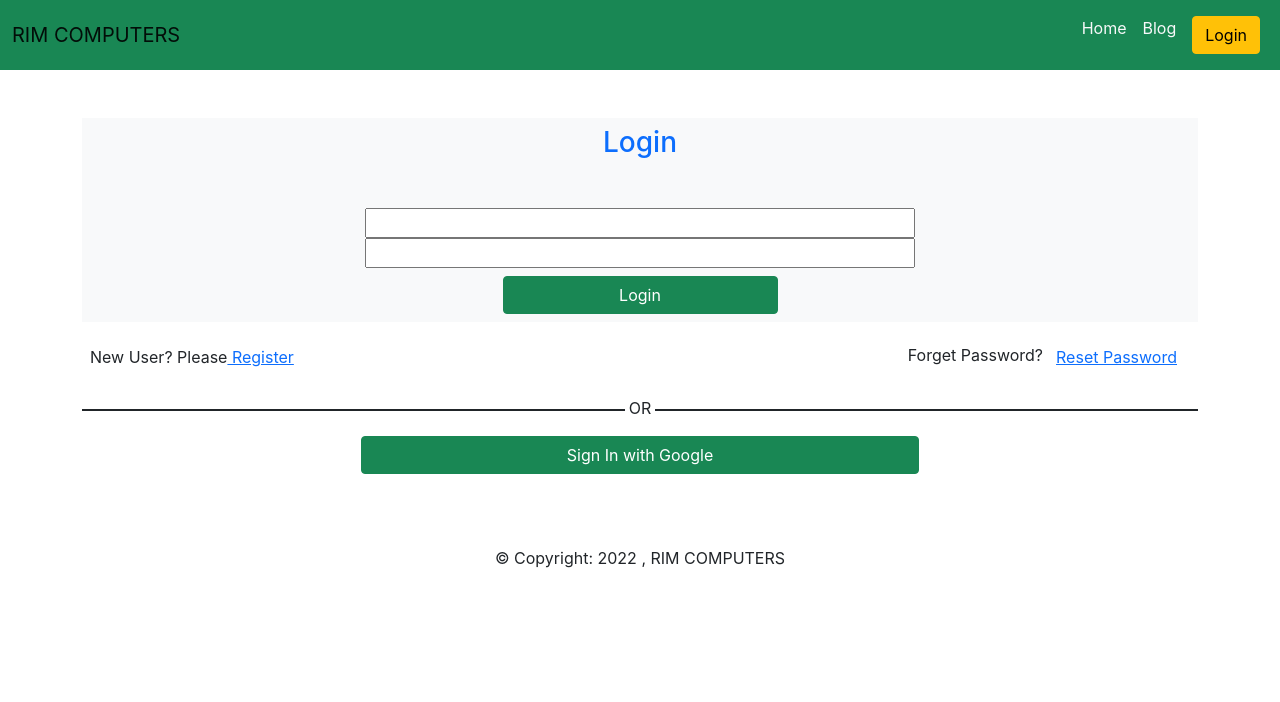
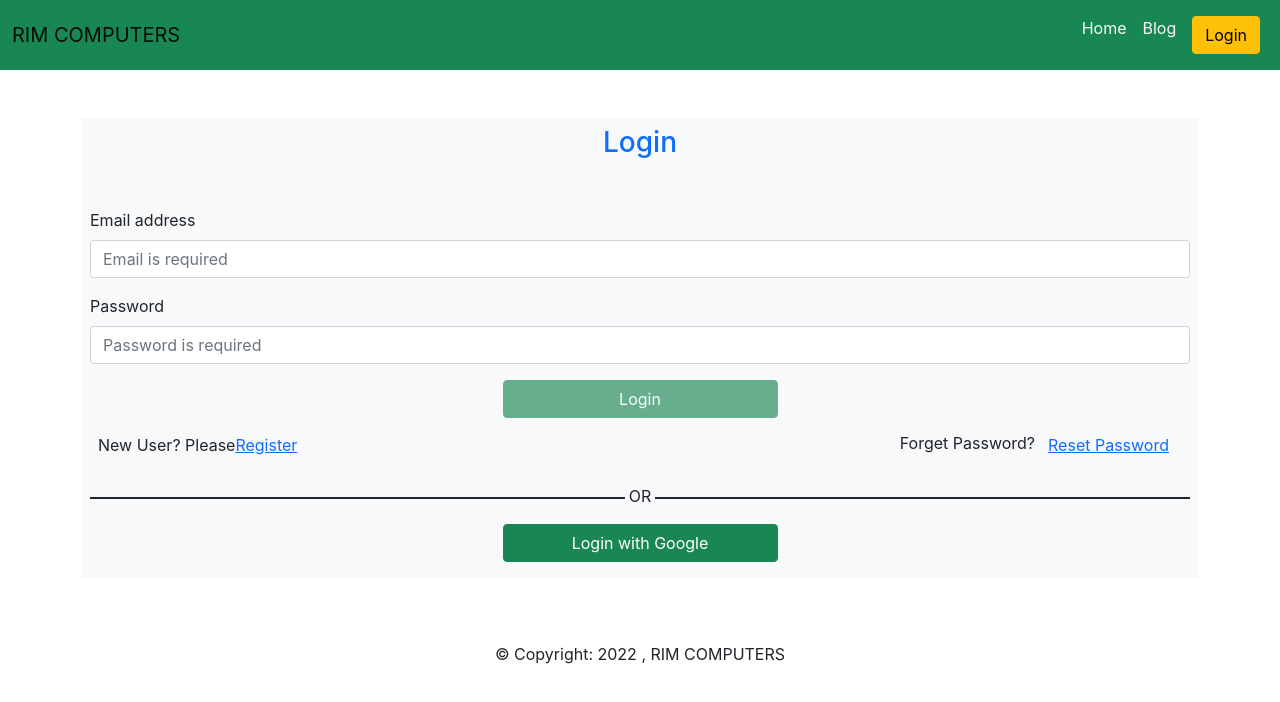
Before and after one commit to rimitdb/-warehouse-management, a React (Create React App) app: page /login in a window 1280 px wide. Shown: the top 702 px of the page. Built offline with nearby package versions, Linux system fonts and the light colour scheme; no server answers.

Commit message:
Spinner added

```diff
--- a/src/components/Login/Login.js
+++ b/src/components/Login/Login.js
@@ -1,78 +1,101 @@
-import React, { useState } from "react";
-import { Link, useLocation, useNavigate } from "react-router-dom";
-import { useSignInWithEmailAndPassword, useSignInWithGoogle, useSendPasswordResetEmail } from "react-firebase-hooks/auth";
-import { auth } from "../../fireBase.init"
-import toast from "react-hot-toast";
-import { Button } from "react-bootstrap";
+import React, { useState } from 'react';
+import { Link, useLocation, useNavigate } from 'react-router-dom';
+import { useSignInWithEmailAndPassword, useSignInWithGoogle, useSendPasswordResetEmail } from 'react-firebase-hooks/auth';
+import { auth } from '../../fireBase.init'
+import toast from 'react-hot-toast';
+import { Button, Form } from 'react-bootstrap';
 
 
 const Login = () => {
     const navigate = useNavigate();
     const location = useLocation();
-    const [email, setEmail] = useState("");
-    const [password, setPassword] = useState("");
+    const [email, setEmail] = useState('');
+    const [password, setPassword] = useState('');
+    const [validated, setValidated] = useState(false);
     const [signInWithGoogle] = useSignInWithGoogle(auth);
     const [signInWithEmailAndPassword, loading, error] = useSignInWithEmailAndPassword(auth);
     const [sendPasswordResetEmail] = useSendPasswordResetEmail(auth);
-    const from = location?.state?.from?.pathname || "/";
+    const requiredFilledCheck = (email !== "") && (password !== "");
+    const from = location?.state?.from?.pathname || '/';
 
     const handleGoogleLogin = () => {
         signInWithGoogle()
             .then(() => {
-
                 navigate(from, { replace: true });
             })
     }
 
-    const SignIn = () => {
+    const handleLogin = (e) => {
+        const form = e.currentTarget;
+        if (form.checkValidity() === false) {
+            e.preventDefault();
+            e.stopPropagation();
+            return;
+        }
+        setValidated(true);
         signInWithEmailAndPassword(email, password)
             .then(() => {
                 navigate(from, { replace: true });
+            })
 
-            })
+
+    }
+
+    const SendPasswordReset = async () => {
+        await sendPasswordResetEmail(email);
+        toast.success('Reset Password Email Sent!');
+    }
+
+
     if (error) {
         return (
-                <div>
             <p>Error: {error.message}</p>
-                </div>
         );
     }
     if (loading) {
         return <p>Loading...</p>;
     }
-    }
 
-    const SendPasswordReset = async () => {
-        await sendPasswordResetEmail(email);
-        toast.success("Reset Password Email Sent!");
-    }
 
     return (
 
         <div className='container'>
             <div className='bg-light p-2 mx-auto mt-5 w-100'>
                 <h3 className='text-primary mb-5 text-center'>Login</h3>
-                <div className="mt-5 w-50 mx-auto">
-                    <form className="d-flex flex-column">
-                        <input
+                <Form noValidate validated={validated} onSubmit={handleLogin}>
+                    <Form.Group className="mb-3" controlId="formBasicEmail">
+                        <Form.Label>Email address</Form.Label>
+                        <Form.Control
+                            required
                             type="email"
-                            value={email}
-                            onChange={(e) => setEmail(e.target.value)}
+                            name="email"
+                            onBlur={(e) => setEmail(e.target.value)}
+                            placeholder="Email is required"
+                        />
+                        <Form.Control.Feedback type="invalid">
+                            Please input a valid email.
+                        </Form.Control.Feedback>
+                    </Form.Group>
+
+                    <Form.Group className="mb-3" controlId="formBasicPassword">
+                        <Form.Label>Password</Form.Label>
+                        <Form.Control
                             required
+                            type="password"
+                            name="password"
+                            onBlur={(e) => setPassword(e.target.value)}
+                            placeholder="Password is required"
                         />
-                        <input
-                            type="password"
-                            value={password}
-                            onChange={(e) => setPassword(e.target.value)}
-                            required
-                        />
-                        <Button onClick={() => SignIn()} className='mt-2 w-50 mx-auto' variant="success" type="submit">Login</Button>
-                    </form>
+                        <Form.Control.Feedback type="invalid">
+                            Please input a valid password.
+                        </Form.Control.Feedback>
+                    </Form.Group>
+                    <div className='text-center'>
+                        <Button disabled={!requiredFilledCheck} onClick={handleLogin} className='w-25' variant="success" type="submit">Login</Button>
                     </div>
-            </div>
-            <p style={{ color: "red" }}>{error?.message}</p>
+                </Form>
                 <div className='d-flex align-items-center justify-content-between mt-2'>
-                <p className='mx-2'>New User? Please<span className='text-primary'><Link to='/register'> Register</Link></span></p>
+                    <p className='mx-2'>New User? Please<span className='text-primary'><Link to='/register'>Register</Link></span></p>
                     <p className='mx-2'>Forget Password?<span className='text-primary'><Button onClick={SendPasswordReset} variant="link">Reset Password</Button></span></p>
                 </div>
                 <div className='d-flex align-items-center'>
@@ -81,9 +104,11 @@ const Login = () => {
                     <div className='border border-1 border-dark w-50 mb-2'></div>
                 </div>
                 <div className='text-center'>
-                <Button onClick={handleGoogleLogin} className='w-50  mb-2' variant='success' type="submit">Sign In with Google</Button>
+                    <Button onClick={handleGoogleLogin} className='w-25  mb-2' variant='success' type="submit">Login with Google</Button>
+                </div>
             </div>
         </div>
     );
 };
+
 export default Login;
--- a/src/components/NavBar/NavBar.js
+++ b/src/components/NavBar/NavBar.js
@@ -37,8 +37,6 @@ const NavBar = () => {
                     <Nav className="ms-auto my-2 my-lg-0" navbarScroll >
                         <Nav.Link className="px-2 text-light" as={Link} to="/">Home</Nav.Link>
                         <Nav.Link className="px-2 text-light" as={Link} to="/blog">Blog</Nav.Link>
-                        {/* <Nav.Link className="px-2 text-light" as={Link} to="/addproduct">Add Product</Nav.Link>
-                        <Nav.Link className="px-2 text-light" as={Link} to="/manage-inventory">Manage Inventory</Nav.Link> */}
 
                         {user?.email ? <Nav.Link className="px-2 text-light" as={Link} to="/addproduct">Add Product</Nav.Link> : ""
 
--- a/src/components/Products/Products.js
+++ b/src/components/Products/Products.js
@@ -1,19 +1,24 @@
 import React, { useEffect, useState } from "react";
 import { Link } from "react-router-dom";
 import Product from "../Product/Product";
+import Spinner from "../Spinner/Spinner";
 
 const Products = () => {
     const [products, setProducts] = useState([]);
+    const [isLoading, setIsLoading] = useState(false);
 
     useEffect(() => {
+        setIsLoading(true);
         fetch("https://powerful-chamber-08415.herokuapp.com/product")
             .then(res => res.json())
             .then(data => setProducts(data))
+        setIsLoading(false)
     }, []);
 
     return (
         <div className="container">
             <h3 className="text-center text-danger">Inventory Items</h3>
+            {isLoading ? <Spinner /> : ""}
             <div className="row">
                 {
                     products.slice(0, 6).map(product => <Product
--- a/src/components/Spinner/Spinner.js
+++ b/src/components/Spinner/Spinner.js
@@ -1,11 +1,10 @@
 import React from 'react';
-
 const Spinner = () => {
     return (
         <div>
             <div className="text-center">
                 <div className="spinner-border" role="status">
-                    <span className="visually-hidden">Loading...</span>
+                    <h5><span className="text-danger">Loading...</span></h5>
                 </div>
             </div>
         </div>
```
Lines whose indentation alone changed are shown as unchanged.
